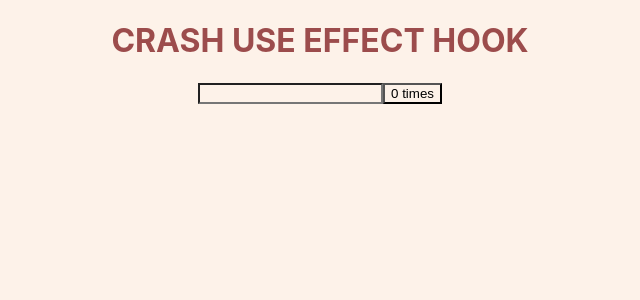
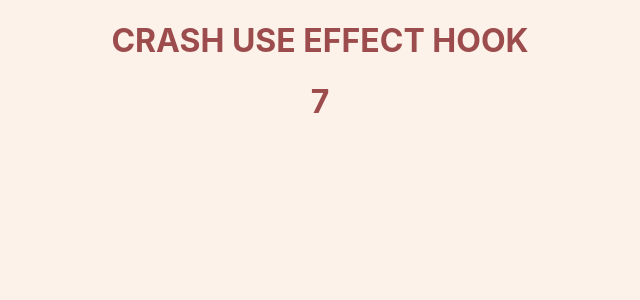
Before and after one commit to venkat-devish/crash-react-hooks, a React (Create React App) app: page / in a window 1280 px wide. Shown: the top 300 px of the page, without its empty margins (320-960 px from the left). Built offline with nearby package versions, Linux system fonts and the light colour scheme.

Commit message:
add: cleanup function

```diff
--- a/src/App.js
+++ b/src/App.js
@@ -1,11 +1,11 @@
 import "./App.css";
-import UseEffect_A from "./components/useEffectHook/UseEffect_A";
+import UseEffect_B from "./components/useEffectHook/UseEffect_B";
 
 function App() {
   return (
     <div className="App">
       <h1>CRASH USE EFFECT HOOK</h1>
-      <UseEffect_A />
+      <UseEffect_B />
     </div>
   );
 }
--- /dev/null
+++ b/src/components/useEffectHook/UseEffect_B.jsx
@@ -0,0 +1,23 @@
+import React, { useEffect, useState } from "react";
+
+const UseEffect_B = () => {
+  const [count, setCount] = useState(0);
+
+  const timer = () => {
+    setCount(count + 1);
+  };
+
+  useEffect(() => {
+    const interval = setInterval(timer, 1000);
+    return () => {
+      clearInterval(interval);
+    };
+  }, [count]);
+  return (
+    <div>
+      <h1>{count}</h1>
+    </div>
+  );
+};
+
+export default UseEffect_B;
```
